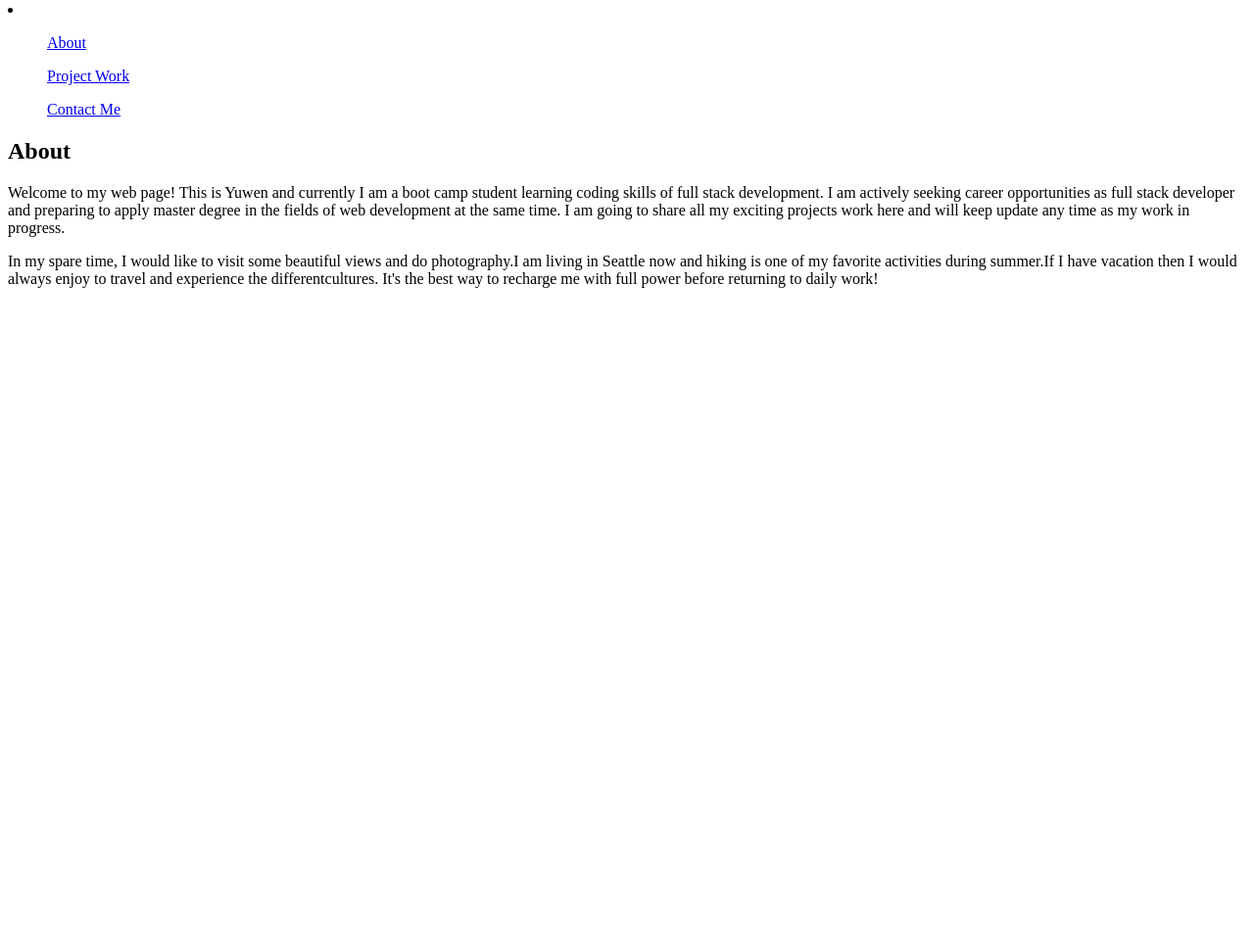
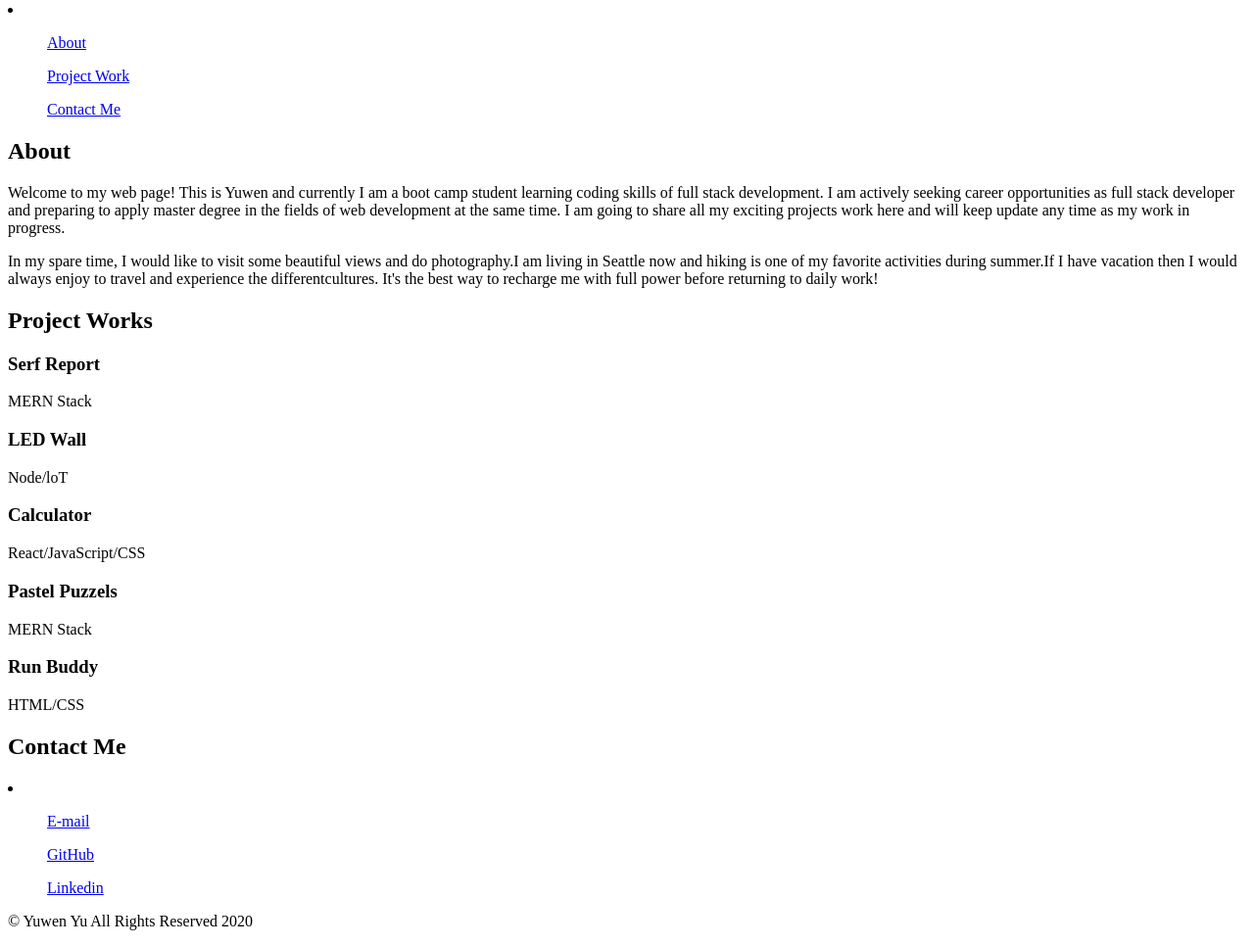
Before and after one commit to ywen26/Portfolio-Template, a plain HTML site: page index.html in a window 1280 px wide. Shown: the part 79-1045 px from the top of the page at 98% size. Before the commit the page ends 800 px from the top, so only its background shows below. Drawn offline with Linux system fonts and the light colour scheme.

Commit message:
another update to html file

```diff
--- a/index.html
+++ b/index.html
@@ -20,6 +20,7 @@
     <main>
         <section>
             <h2>About</h2>
+            <div>
                 <p>
                     Welcome to my web page! This is Yuwen and currently I am a boot camp student
                     learning coding skills of full stack development. I am actively seeking career
@@ -33,9 +34,50 @@
                     have vacation then I would always enjoy to travel and experience the differentcultures.
                     It's the best way to recharge me with full power before returning to daily work!
                 </p>
+            </div>
         </section>
 
+        <section>
+            <h2>Project Works</h2>
+            <div>
+                <h3>Serf Report</h3>
+                <p>MERN Stack</p>
+            </div>
+            <div>
+                <h3>LED Wall</h3>
+                <p>Node/loT</p>
+            </div>
+            <div>
+                <h3>Calculator</h3>
+                <p>React/JavaScript/CSS</p>
+            </div>
+            <div>
+                <h3>Pastel Puzzels</h3>
+                <p>MERN Stack</p>
+            </div>
+            <div>
+                <h3>Run Buddy</h3>
+                <p>HTML/CSS</p>
+            </div>
+        </section>
+
+        <section>
+            <h2>Contact Me</h2>
+            <div>
+                <li>
+                    <ul><a href="#email">E-mail</a></ul>
+                    <ul><a href="#github">GitHub</a></ul>
+                    <ul><a href="#linkedin">Linkedin</a></ul>
+                </li>
+            </div>
+        </section>
     </main>
+
+    <footer>
+        <p>
+            &copy; Yuwen Yu All Rights Reserved 2020
+        </p>
+    </footer>
 
 </body>
 </html>
```
Lines whose indentation alone changed are shown as unchanged.
